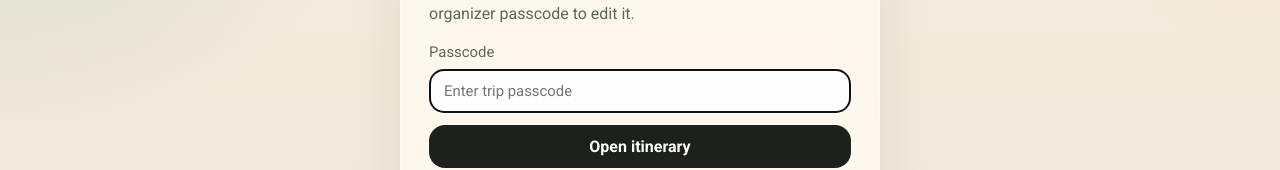
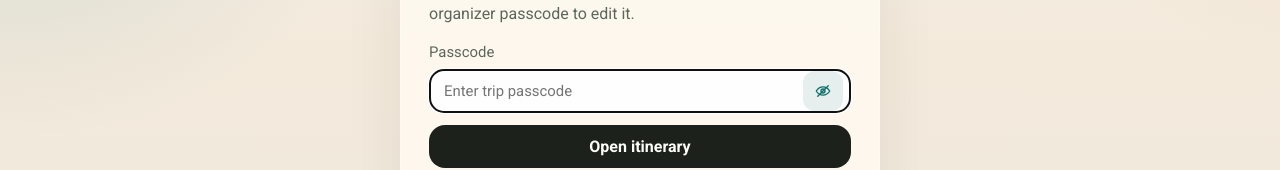
Before and after one commit to tklim/travel-itinerary-app, a Next.js app: page /login in a window 1280 px wide. Shown: the part 307-477 px from the top of the page. Built offline with nearby package versions, Linux system fonts and the light colour scheme; no server answers.

Commit message:
Add passcode preview toggle to login

```diff
--- a/app/globals.css
+++ b/app/globals.css
@@ -893,6 +893,35 @@ button {
   resize: vertical;
 }
 
+.input-with-action {
+  position: relative;
+}
+
+.input-with-action .input {
+  padding-right: 58px;
+}
+
+.passcode-toggle {
+  position: absolute;
+  top: 50%;
+  right: 8px;
+  width: 40px;
+  height: 40px;
+  padding: 0;
+  border: 0;
+  border-radius: 12px;
+  display: grid;
+  place-items: center;
+  transform: translateY(-50%);
+  background: var(--secondary-bg);
+  color: var(--accent);
+}
+
+.passcode-toggle .icon-button-glyph {
+  width: 18px;
+  height: 18px;
+}
+
 .label {
   display: grid;
   gap: 8px;
@@ -1080,8 +1109,14 @@ button {
   }
 
   .auth-card-top {
-    align-items: flex-start;
-    flex-wrap: wrap;
+    align-items: center;
+    flex-wrap: nowrap;
+  }
+
+  .auth-card-top .theme-toggle {
+    width: 42px;
+    height: 42px;
+    border-radius: 14px;
   }
 
   .traveler-nav-tabs {
@@ -1330,8 +1365,8 @@ button {
     font-size: 0.78rem;
   }
 
-  .button,
-  .button-secondary {
+  .button:not(.icon-button),
+  .button-secondary:not(.icon-button) {
     width: 100%;
   }
 
--- a/app/login/page.tsx
+++ b/app/login/page.tsx
@@ -3,6 +3,8 @@ import { redirect } from "next/navigation";
 import { getSessionRole } from "@/auth";
 import { loginAction } from "@/actions";
 import { ThemeToggle } from "@/theme-toggle";
+
+import { PasscodeInput } from "./passcode-input";
 
 export default async function LoginPage({
   searchParams
@@ -44,13 +46,7 @@ export default async function LoginPage({
         <form action={loginAction} className="form-stack">
           <label className="label">
             Passcode
-            <input
-              className="input"
-              name="passcode"
-              type="password"
-              placeholder="Enter trip passcode"
-              autoFocus
-            />
+            <PasscodeInput />
           </label>
           {message ? <p className="error-text">{message}</p> : null}
           <button className="button" type="submit">
--- /dev/null
+++ b/app/login/passcode-input.tsx
@@ -0,0 +1,48 @@
+"use client";
+
+import { useState } from "react";
+
+export function PasscodeInput() {
+  const [visible, setVisible] = useState(false);
+
+  return (
+    <div className="input-with-action">
+      <input
+        className="input"
+        name="passcode"
+        type={visible ? "text" : "password"}
+        placeholder="Enter trip passcode"
+        autoFocus
+      />
+      <button
+        type="button"
+        className="passcode-toggle"
+        aria-label={visible ? "Hide passcode" : "Show passcode"}
+        title={visible ? "Hide passcode" : "Show passcode"}
+        aria-pressed={visible}
+        onClick={() => setVisible((value) => !value)}
+      >
+        <svg viewBox="0 0 24 24" aria-hidden="true" className="icon-button-glyph">
+          <path
+            d="M3 12s3.5-5.5 9-5.5S21 12 21 12s-3.5 5.5-9 5.5S3 12 3 12Z"
+            fill="none"
+            stroke="currentColor"
+            strokeWidth="1.8"
+            strokeLinecap="round"
+            strokeLinejoin="round"
+          />
+          <circle cx="12" cy="12" r="2.7" fill="none" stroke="currentColor" strokeWidth="1.8" />
+          {visible ? null : (
+            <path
+              d="M5 19 19 5"
+              fill="none"
+              stroke="currentColor"
+              strokeWidth="1.8"
+              strokeLinecap="round"
+            />
+          )}
+        </svg>
+      </button>
+    </div>
+  );
+}
```
